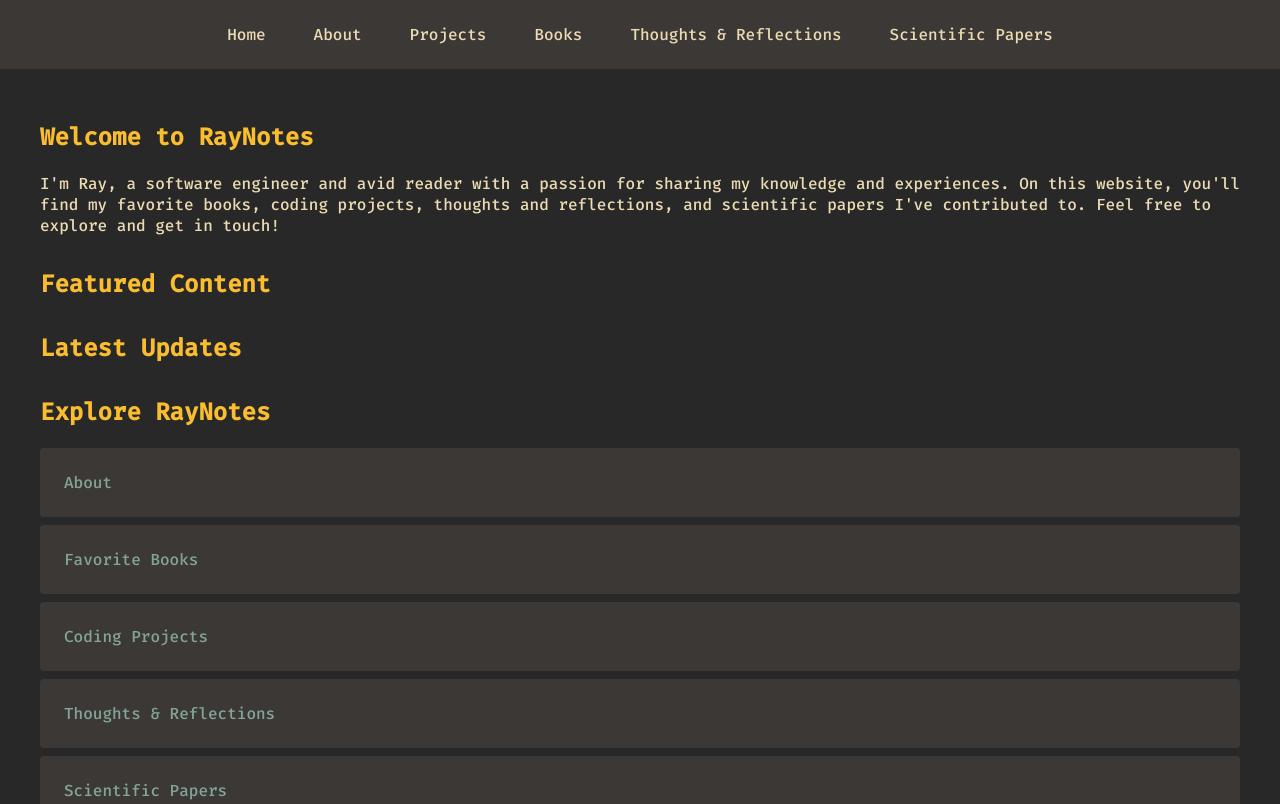
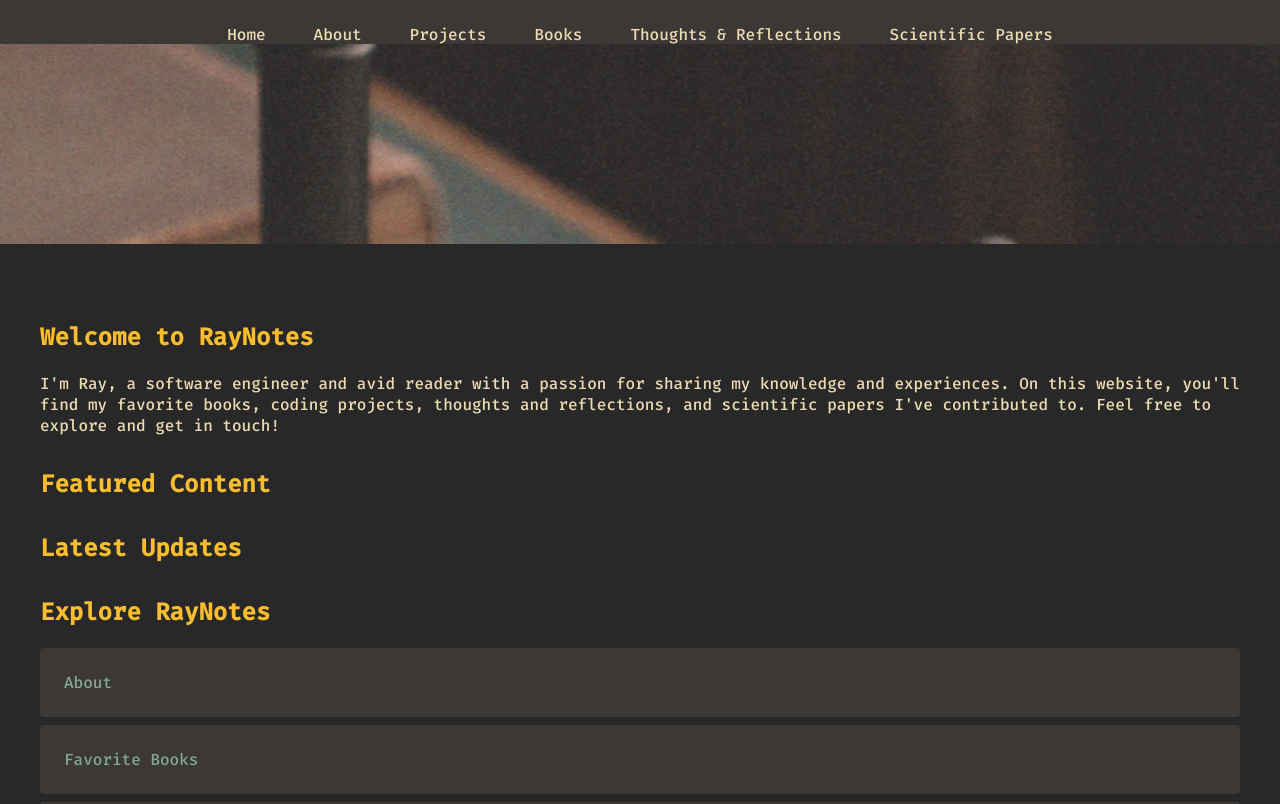
Before and after one commit to vanRooijen/raynotes, a plain HTML site: page index.html in a window 1280 px wide. Shown: the top 804 px of the page. Drawn offline with Linux system fonts and the light colour scheme.

Commit message:
add image

```diff
--- a/index.html
+++ b/index.html
@@ -30,8 +30,15 @@
 
         <!-- Home page content -->
         <main>
+
+            <div class="cover-container"></div>
+            <div class="image-container">
+                <div class="homepage-image"></div>
+              </div>
+
+
             <section class="introduction">
-                <h1>Welcome to RayNotes</h1>
+                <h1 class="welcome-text">Welcome to RayNotes</h1>
                 <p>I'm Ray, a software engineer and avid reader with a passion for sharing my knowledge and experiences. On this website, you'll find my favorite books, coding projects, thoughts and reflections, and scientific papers I've contributed to. Feel free to explore and get in touch!</p>
             </section>
 
--- a/styles.css
+++ b/styles.css
@@ -197,3 +197,39 @@ padding: 1rem;
       width: 100%;
   }
 }
+/*----------------------------------------------------------*/
+
+.cover-container {
+  width: 100%;
+  height: 25vh; /* Adjust this value to set the desired height */
+  overflow: hidden;
+  position: relative;
+  top:20%;
+  left: 50%;
+  transform: translate(-50%, -50%);
+}
+
+.image-container {
+  width: 100%;
+  height: 25vh; /* Adjust this value to set the desired height */
+  overflow: hidden;
+  position: absolute;
+  top:18%;
+  left: 50%;
+  transform: translate(-50%, -50%);
+}
+
+.homepage-image {
+  object-fit: cover;
+  width: 100%;
+  height: 100%;
+  position: absolute;
+  top: 50%;
+  left: 50%;
+  transform: translate(-50%, -50%);
+
+  background-image: url('img/daria-kraplak-d34DtRp1bqo-unsplash.jpg');
+  background-position: center;
+  /*background-repeat: no-repeat;
+  background-size: cover;*/
+}
```
Also changed, not shown: img/daria-kraplak-d34DtRp1bqo-unsplash.jpg (added).
